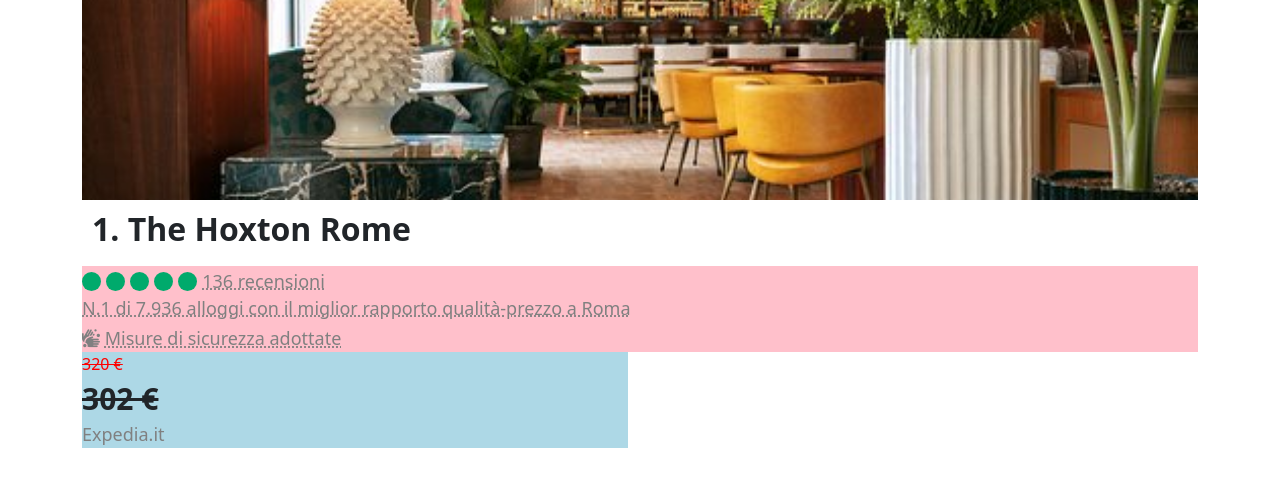
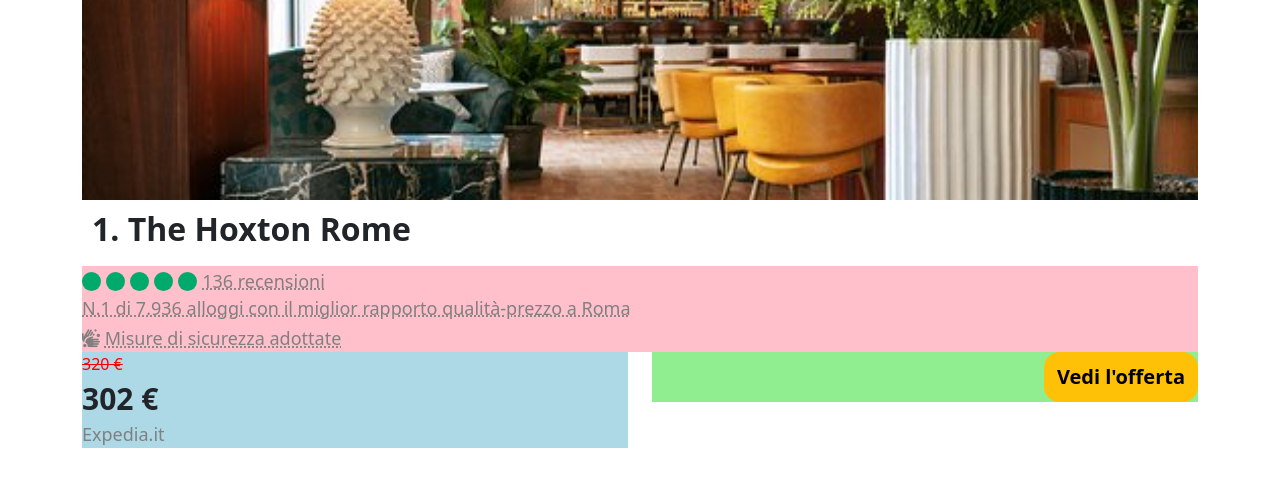
Before and after one commit to Frowingg/htmlcss-microlayout, a plain HTML site: page index.html in a window 1280 px wide. Drawn offline with nearby package versions, Linux system fonts and the light colour scheme; some icons are missing.

Commit message:
call to action

```diff
--- a/css/style.css
+++ b/css/style.css
@@ -68,10 +68,22 @@ a{
     color: red;
 }
 .my_card .my_card-price .price{
-    text-decoration: line-through;
     font-size: 30px;
     font-weight: 600;
 }
 .my_card .my_card-price .site-link a{
     font-size: 18px;
 }
+
+/* CALL TO ACTION */
+.my_card .my_card-call-to-action{
+    background-color: lightgreen;
+    text-align: right;
+}
+.my_card .call-to-action-btn{
+    width: max-content;
+    height: 50px;
+    border-radius: 15px;
+    font-weight: 600;
+    font-size: 20px;
+}
--- a/index.html
+++ b/index.html
@@ -59,13 +59,18 @@
             <!-- CARD ROW -->
             <div class="row">
                 <div class="col-6">
-                        <div class="my_card-price">
-                            <div class="old-price">320 &euro;</div>
-                            <div class="price">302 &euro;</div>
-                            <div class="site-link"><a href="#">Expedia.it<i class="fa-solid fa-arrow-up-right"></i></a></div>
-                        </div>
+                    <div class="my_card-price">
+                        <div class="old-price">320 &euro;</div>
+                        <div class="price">302 &euro;</div>
+                        <div class="site-link"><a href="#">Expedia.it<i class="fa-solid fa-arrow-up-right"></i></a></div>
+                    </div>
                 </div>
-                <div class="col-6"></div>
+                <div class="col-6">
+                    <div class="my_card-call-to-action">
+                        <button type="button" class="btn btn-warning call-to-action-btn">Vedi l'offerta</button>
+
+                    </div>
+                </div>
             </div>
 
         </div>
```
